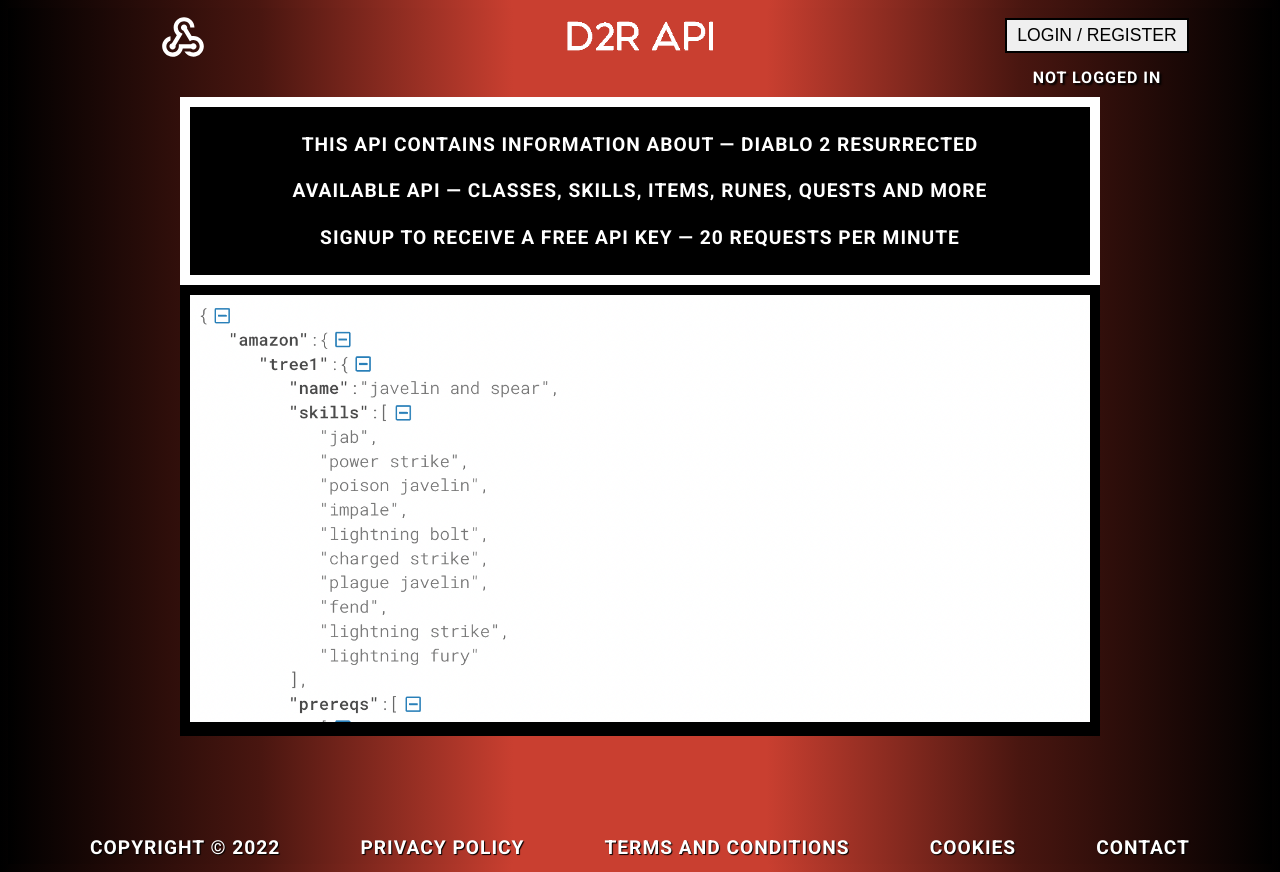
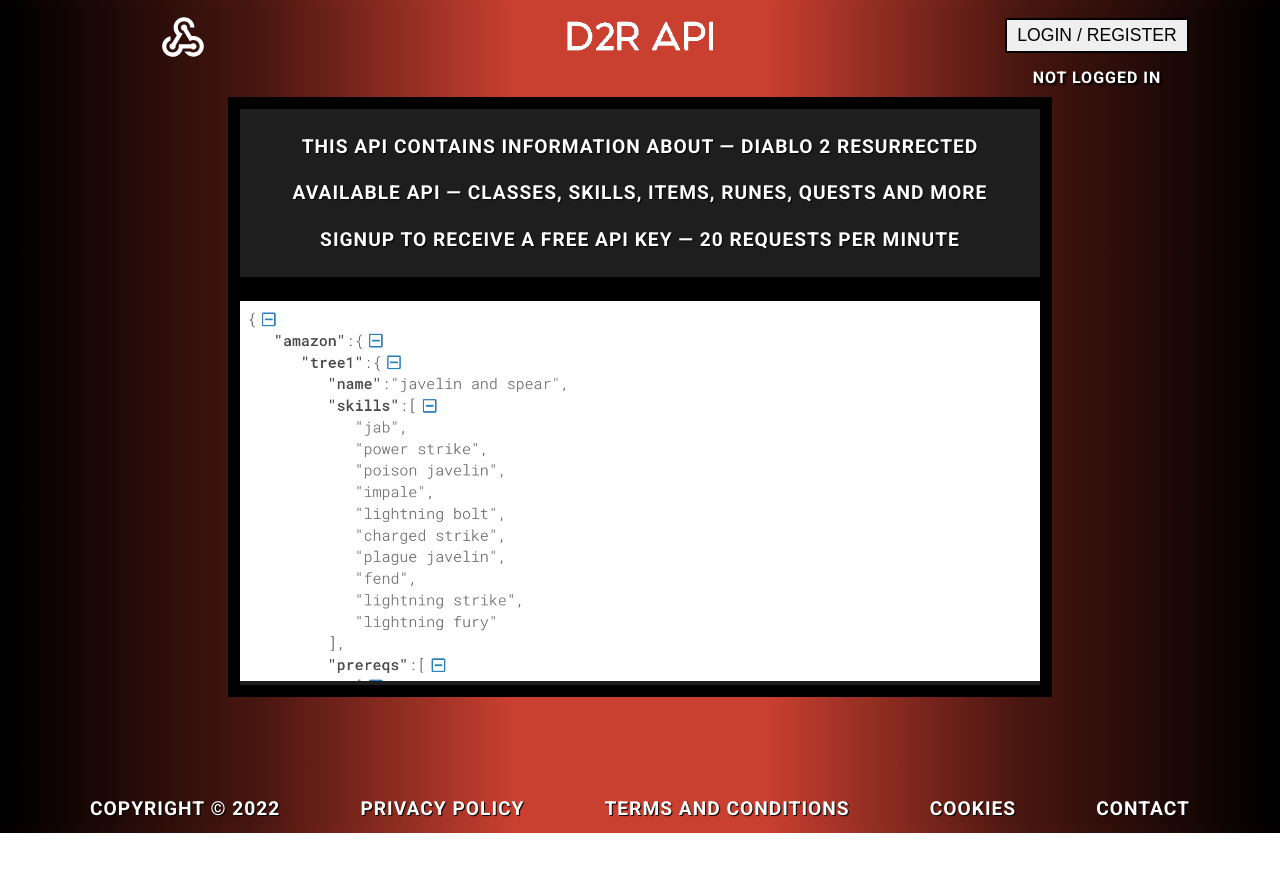
Before and after one commit to MThos/d2r-api, a React (Create React App) app: page / in a window 1280 px wide. After the commit the page ends 833 px from the top, so only its background shows below. Built offline with nearby package versions, Linux system fonts and the light colour scheme; no server answers; a web font is replaced by a local one.

Commit message:
Update app.css

```diff
--- a/src/css/app.css
+++ b/src/css/app.css
@@ -56,7 +56,7 @@
   align-items: center;
   display: flex;
   flex-direction: column;
-  gap: 5px;
+  gap: 35px;
   margin-top: 40px;
 }
 
@@ -101,6 +101,17 @@
   margin-top: 40px;
 }
 
+.api-list-title {
+  align-items: center;
+  background: rgb(29, 29, 29);
+  border: 4px solid black;
+  font-size: 1.4rem;
+  font-weight: 700;
+  padding: 5px;
+  text-align: center;
+  width: 1150px;
+}
+
 .auth0-btn {
   border: 2px solid black;
   cursor: pointer;
@@ -126,6 +137,7 @@
   align-items: center;
   display: flex;
   gap: 5px;
+  margin-top: 1px;
 }
 
 #endpoint-list {
@@ -216,13 +228,14 @@
 }
 
 .legal {
-  background: black;
-  border: 8px solid white;
+  background: rgba(30, 30, 30, 1);
+  border: 8px solid black;
   border-radius: 5px;
   line-height: 1.3rem;
-  margin: 10px 150px 10px 150px;
+  margin: 20px auto;
   padding: 20px 20px 10px 20px;
   text-align: left;
+  width: 1000px;
 }
 
 .legal a {
@@ -245,10 +258,11 @@
 }
 
 .legal-date {
-  font-size: 1rem;
+  font-size: 0.8rem;
   font-weight: 700;
   padding: 10px 0 30px 0;
   text-align: center;
+  text-shadow: 1px 1px 1px black;
 }
 
 .legal-flex {
@@ -286,28 +300,25 @@
 }
 
 #logged-out-img {
-  background: black;
-  border-top: 10px solid black;
-  border-left: 10px solid black;
-  border-right: 10px solid black;
-  border-bottom: 10px solid black;
+  background: rgba(30, 30, 30, 1);
+  border: 12px solid black;
   margin: 0 auto;
-  width: 900px;
+  width: 800px;
 }
 
 #logged-out-img img {
   height: auto;
-  width: 900px;
+  width: 800px;
 }
 
 #logged-out-info-top {
-  background: black;
-  border: 10px solid white;
+  background: rgba(30, 30, 30, 1);
+  border: 12px solid black;
   font-size: 1.2rem;
   font-weight: 700;
   padding: 5px 0;
   text-shadow: 1px 1px 1px black;
-  width: 900px;
+  width: 800px;
 }
 
 #logged-out-info-top p {
@@ -335,8 +346,9 @@
 }
 
 #not-found {
-  background: black;
-  border: 8px solid white;
+  background: rgba(30, 30, 30, 1);
+  border: 8px solid black;
+  border-radius: 10px;
   align-items: center;
   display: flex;
   flex-direction: column;
@@ -351,7 +363,7 @@
 
 #not-found-img img {
   height: auto;
-  width: 200px;
+  width: 180px;
 }
 
 #not-found-title {
```
